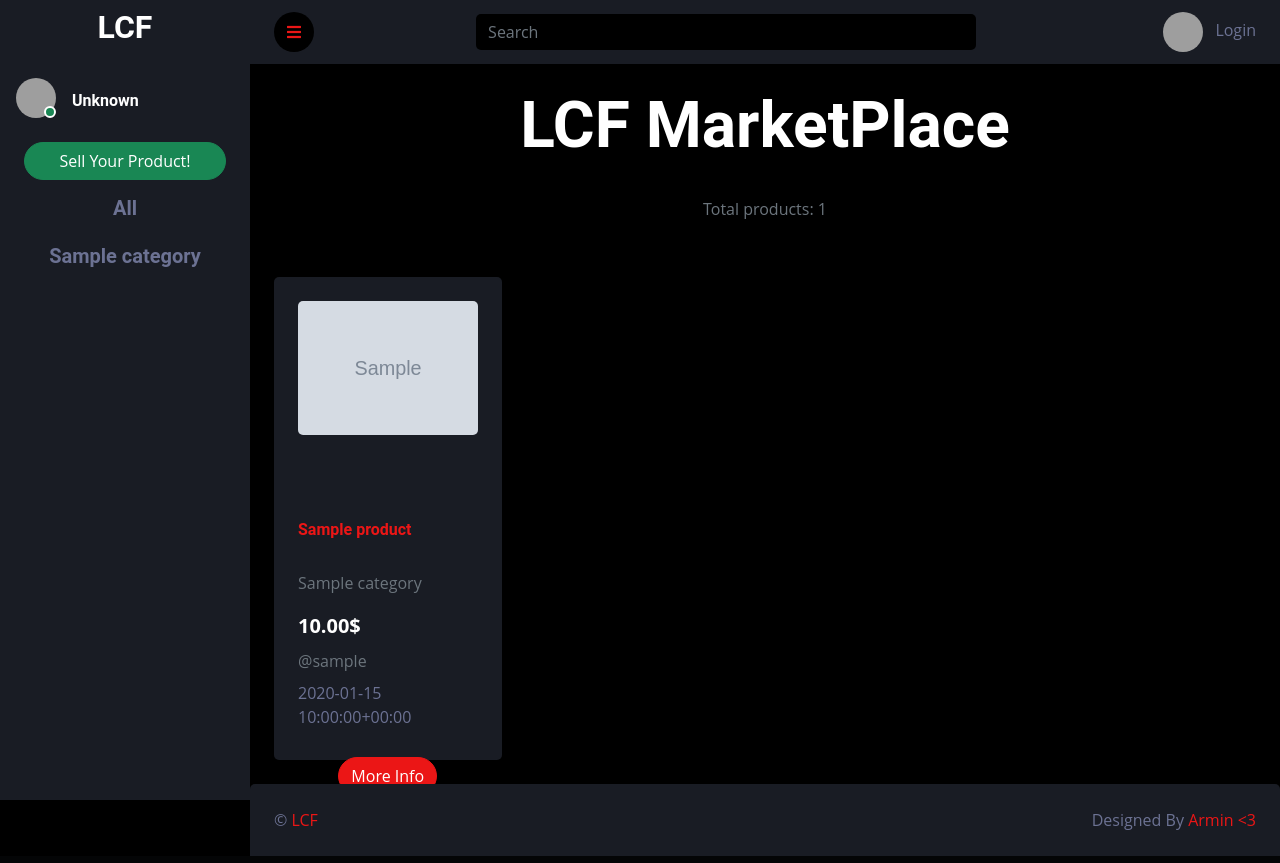
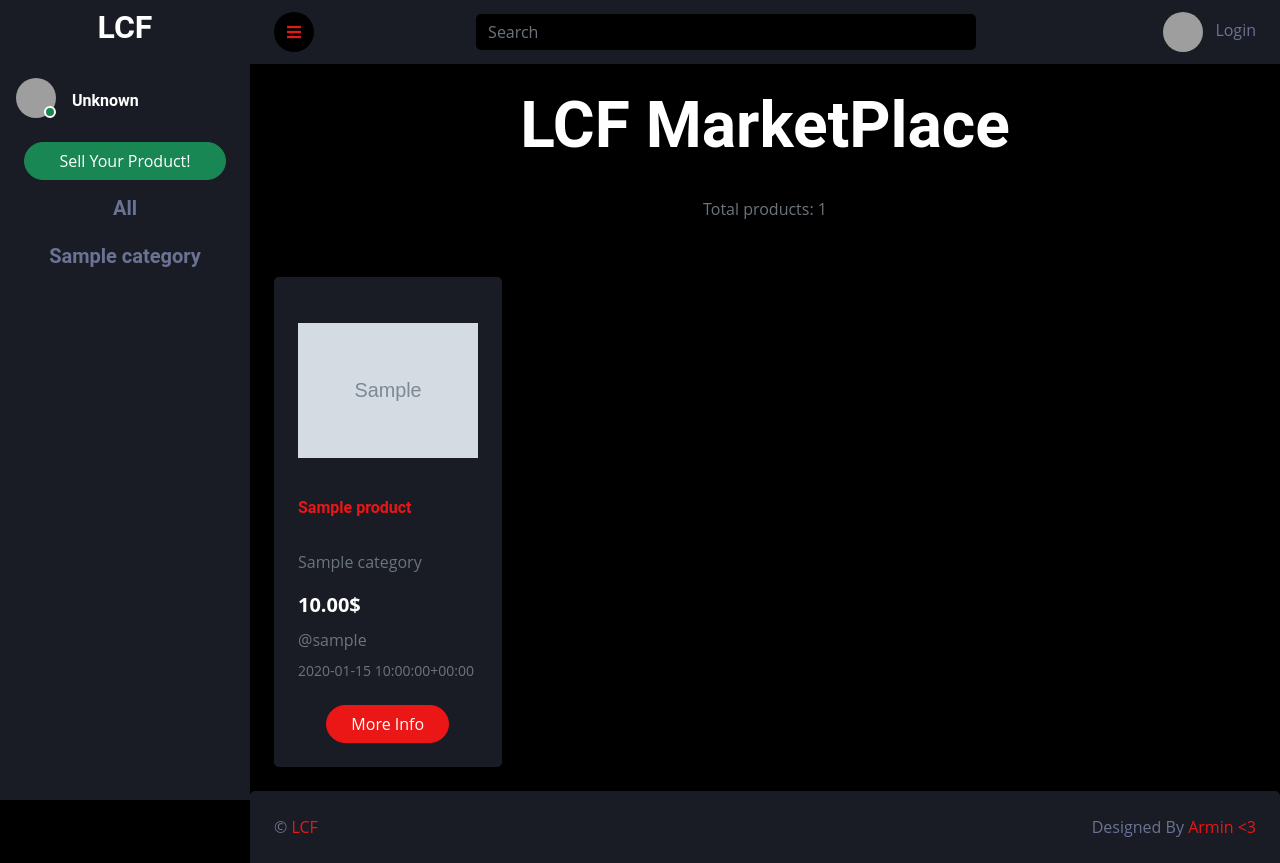
Before and after one commit to Arminlucifer/LCF-MarketPlace, a Django app: page / in a window 1280 px wide. Run offline with Django 5.2, Linux system fonts and the light colour scheme; tables that the repository leaves empty hold one stand-in row (values such as "Sample post"); grey boxes marked "Sample" are stand-in pictures; some libraries are stand-ins or nearby versions; some web fonts are replaced; grey boxes are pictures that could not be loaded.

Commit message:
adjusted picture a bit

```diff
--- a/base/templates/base/home.html
+++ b/base/templates/base/home.html
@@ -117,6 +117,7 @@
 </div>
 {% else %}
 
+
 <div class="container-fluid pt-4 px-4">
     <div class="row g-4">
 
@@ -126,43 +127,46 @@
             </h3>
         </div>
 
-        <div class="col-12 mb-3 ">
-                <p class="text-muted text-center ">Total products: {{product_count}} </p>
+        <div class="col-12 mb-3">
+            <p class="text-muted text-center">Total products: {{product_count}}</p>
         </div>
 
         {% for product in products_data %}
         <div class="col-12 col-sm-6 col-md-4 col-lg-3 mb-4">
 
-            <div class="bg-secondary rounded p-4 d-flex flex-column justify-content-between h-100">
-                <div class="col-12 h-50">
+            <!-- کلاس h-100 و d-flex flex-column پایه اصلی تراز شدن هستن -->
+            <div class="bg-secondary rounded p-4 d-flex flex-column h-100">
 
+                <!-- بخش بالا: دکمه Edit و عکس محصول -->
+                <div>
                     {% if request.user.id == product.product.seller.id or request.user.role == 'admin' %}
                     <div class="col-12 text-end pb-2">
-                    <a href="{% url 'edit_ad'  product.product.id %}" class="text-warning text-decoration-none">Edit</a>
+                        <a href="{% url 'edit_ad' product.product.id %}" class="text-warning text-decoration-none">Edit</a>
                     </div>
                     {% endif %}
 
                     <div class="mb-3 text-center">
-                    <img src="{{product.product.image.url}}" class="img-fluid rounded" alt="{{product.product.name}}" style="max-height: 200px; width: auto;">
+                        <!-- اینجا cover رو به contain تغییر دادیم تا عکس‌های عمودی کامل و بدون برش بیفتن -->
+                        <img src="{{product.product.image.url}}" class="img-fluid rounded" alt="{{product.product.name}}" style="height: 180px; width: 100%; object-fit: contain;">
+                    </div>
                 </div>
 
-                </div>
-
-
-
+                <!-- بخش وسط: اطلاعات محصول. کلاس flex-grow-1 باعث میشه این بخش کش بیاد و دکمه رو هل بده پایین -->
                 <div class="product-info flex-grow-1">
                     <h6 class="text-primary fw-bold mb-2 product-card-name">{{product.product.name}}</h6>
                     <p class="text-muted">{{product.product.category.name}}</p>
                     <p class="fs-5 fw-bold text-white mb-2">{{product.product.price}}$</p>
-                     <a href="{% url 'profile' product.product.seller.username %}"><p class="text-muted mb-2">@{{product.product.seller}}</p></a>
-
-                     <p>{{product.upload_time}}</p>
+                    <a href="{% url 'profile' product.product.seller.username %}" class="text-decoration-none">
+                        <p class="text-muted mb-2">@{{product.product.seller}}</p>
+                    </a>
+                    <p class="text-muted small">{{product.upload_time}}</p>
                 </div>
 
+                <!-- بخش پایین: دکمه‌ها. کلاس mt-auto این بخش رو دقیقاً به کف کارت می‌چسبونه -->
+                <div class="product-actions text-center mt-auto pt-2">
+                    <a href="{% url 'product_detail' product.product.id %}" class="btn btn-primary rounded-pill px-4">More Info</a>
+                </div>
 
-                 <div class="product-actions text-center mt-1">
-                     <a href="{% url 'product_detail' product.product.id %}" class="btn btn-primary rounded-pill m-2" >More Info</a>
-                 </div>
             </div>
         </div>
         {% endfor %}
```
Lines whose indentation alone changed are shown as unchanged.
